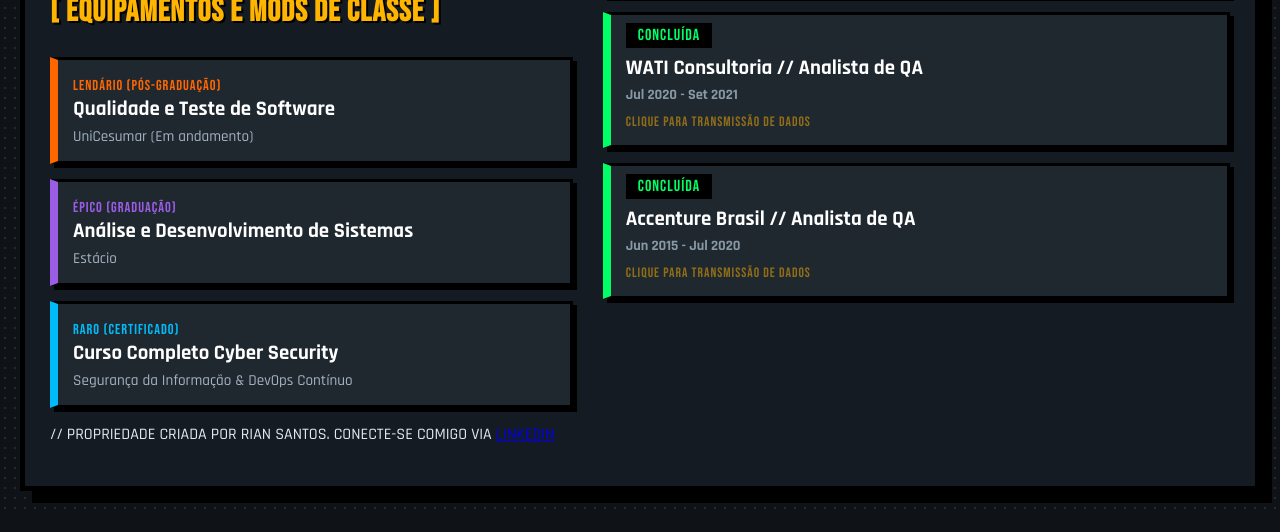
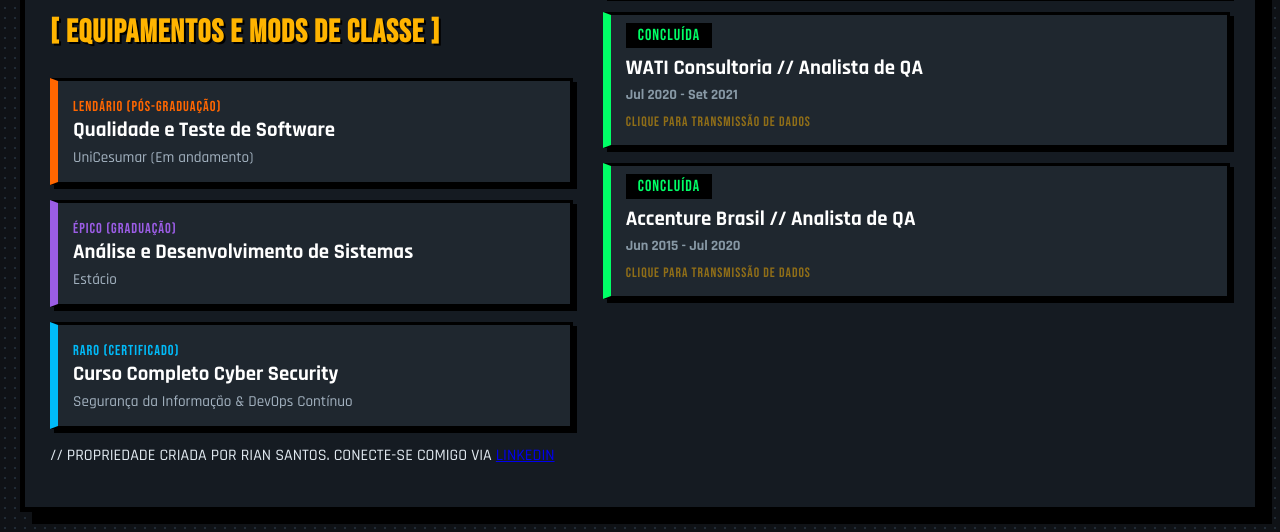
Before and after one commit to knoxzinho/knoxzinho, a plain HTML site: page index.html in a window 1280 px wide. Shown: the part 777-1309 px from the top of the page. Before the commit the page ends 1288 px from the top, so only its background shows below. Drawn offline with Linux system fonts and the light colour scheme.

Commit message:
Update index.html

```diff
--- a/index.html
+++ b/index.html
@@ -90,7 +90,7 @@
                 </section>
 
                 <!-- INVENTÁRIO (CERTIFICAÇÕES E FORMAÇÃO) -->
-                <section class="echo-section">
+                <section class="echo-section"> <br>
                     <h2>[ EQUIPAMENTOS E MODS DE CLASSE ]</h2>
                     <div class="inventory-list">
                         <div class="inv-item orange-rarity">
```
